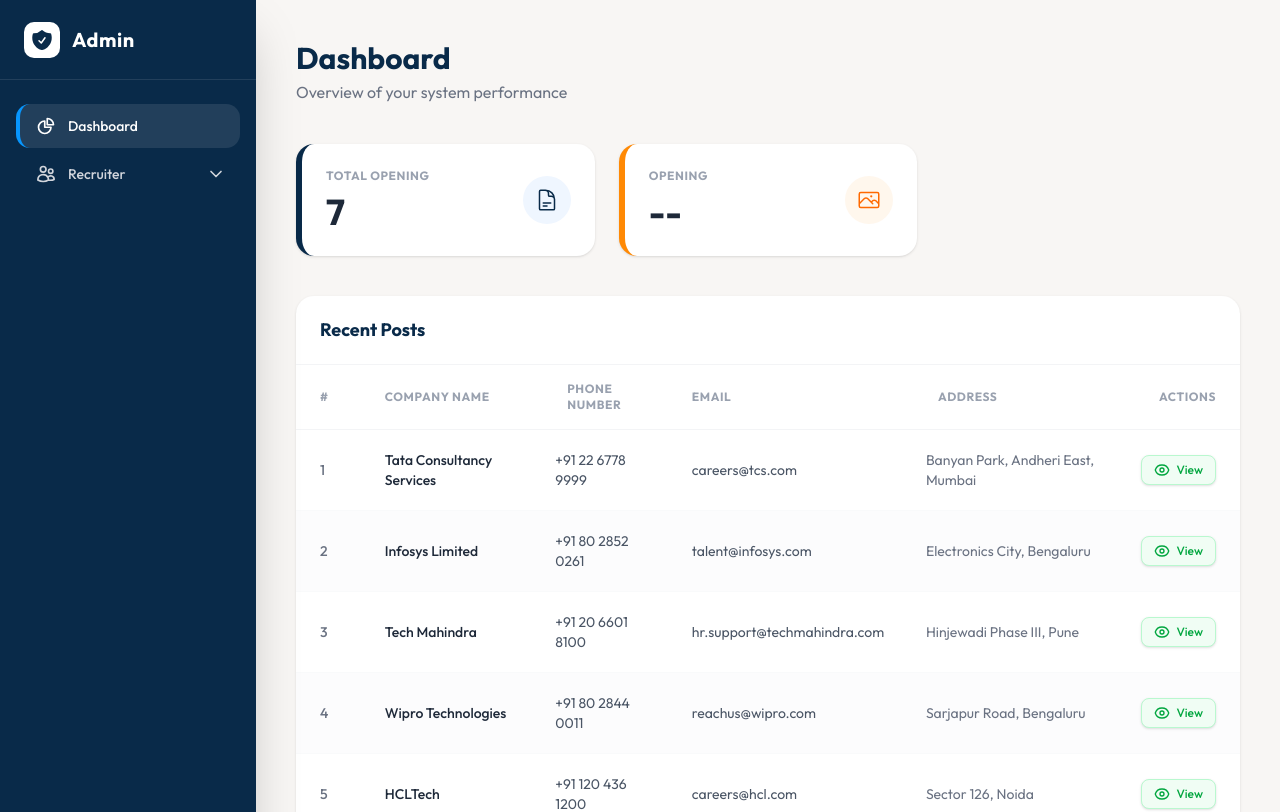
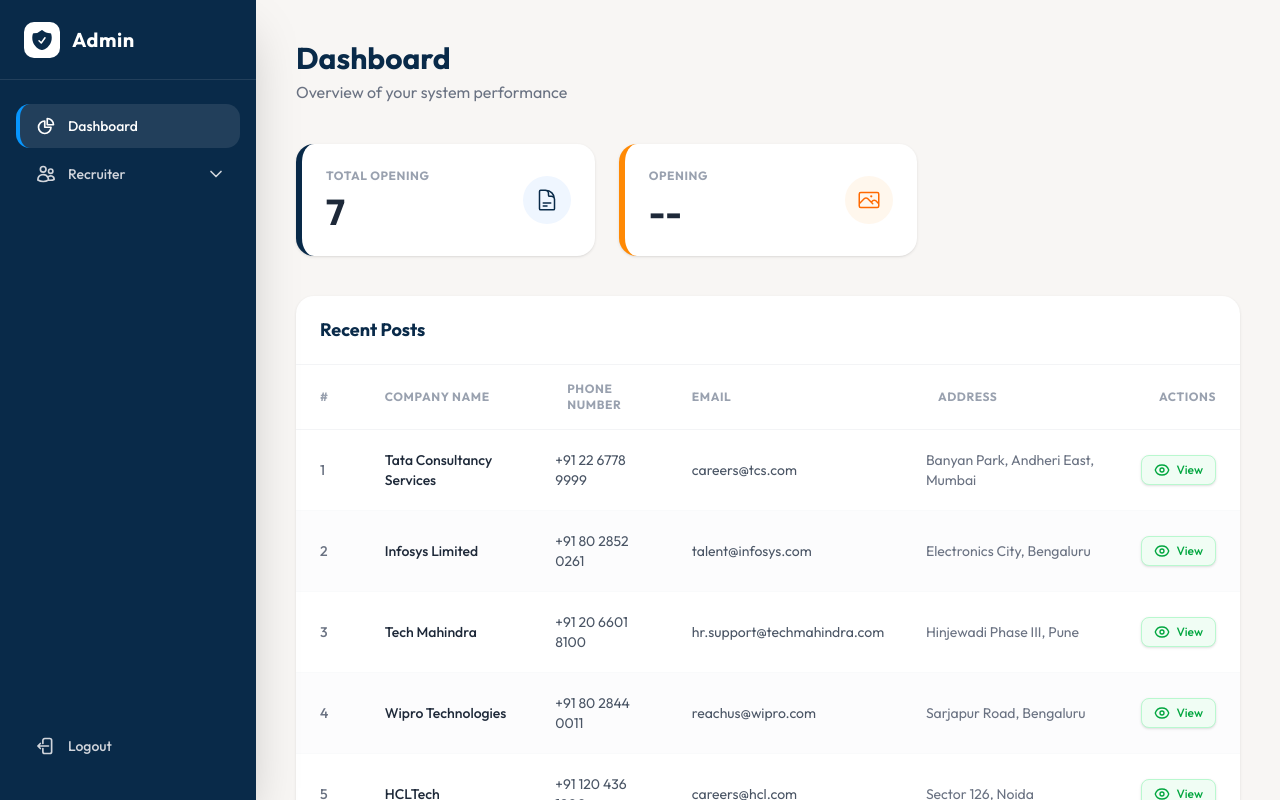
Before and after one commit to BluediamondPVT/crm-Trivesa-NextJs, a Next.js app: page /dashboard/admin in a window 1280 px wide. Shown: the top 812 px of the page. Built offline with nearby package versions, Linux system fonts and the light colour scheme; sample sign-in values are in the browser's storage.

Commit message:
update sidebar height enhance user modal

```diff
--- a/src/app/dashboard/admin/page.js
+++ b/src/app/dashboard/admin/page.js
@@ -188,7 +188,9 @@
   ];
 
 return (
-    <div className="flex min-h-screen bg-[#f8f6f4]">
+    // THE FIX: Changed 'min-h-screen' to 'h-screen w-full overflow-hidden'
+    // Yeh poore page ko screen ke barabar lock kar dega.
+    <div className="flex h-screen w-full overflow-hidden bg-[#f8f6f4]">
 
       {/* Sidebar Component */}
       <Sidebar
@@ -198,6 +200,7 @@
       />
 
       {/* Main Content Area */}
+      {/* overflow-hidden yahan ensure karta hai ki main layout break na ho */}
       <main className="flex-1 flex flex-col min-w-0 overflow-hidden">
 
         {/* Mobile Header (Only visible on small screens) */}
@@ -211,10 +214,10 @@
             </button>
             <span className="text-lg font-bold text-[#092a49]">Trivesa CRM</span>
           </div>
-          {/* Optional: Add a user avatar or mini-menu here later if needed */}
         </header>
 
-        {/* Scrollable Content */}
+        {/* THE SCROLLABLE AREA */}
+        {/* flex-1 aur overflow-y-auto ki wajah se ab SIRF yeh hissa scroll hoga, sidebar nahi! */}
         <div className="flex-1 overflow-y-auto">
           <div className="max-w-6xl mx-auto p-4 sm:p-8 md:p-10">
 
@@ -224,10 +227,9 @@
                 <h1 className="text-3xl font-bold text-[#092a49]">Dashboard</h1>
                 <p className="text-gray-500 mt-1">Overview of your system performance</p>
               </div>
-
             </div>
 
-            {/* Metric Cards matching the image */}
+            {/* Metric Cards */}
             <div className="grid grid-cols-1 md:grid-cols-2 lg:grid-cols-3 gap-6 mb-10">
               {/* Card 1 */}
               <div className="bg-white rounded-2xl shadow-sm border-l-[6px] border-[#092a49] p-6 flex justify-between items-center">
@@ -252,8 +254,8 @@
               </div>
             </div>
 
-            {/* Recent Posts Table matching the image */}
-            <div className="bg-white rounded-2xl shadow-sm overflow-hidden">
+            {/* Recent Posts Table */}
+            <div className="bg-white rounded-2xl shadow-sm overflow-hidden mb-10">
               <div className="px-6 py-5 border-b border-gray-100">
                 <h3 className="text-lg font-bold text-[#092a49]">Recent Posts</h3>
               </div>
@@ -274,23 +276,16 @@
                     {recentPosts.map((post, index) => (
                       <tr
                         key={post.id}
-        /* - even:bg-gray-50/50: Adds a subtle tint to every second row
-           - hover:bg-[#e6f4ff]: Changes color to a light version of your brand blue on hover
-           - transition-colors: Makes the hover effect smooth
-        */
                         className="border-b border-gray-50 even:bg-gray-50/50 hover:bg-[#e6f4ff] transition-colors duration-200 group"
                       >
                         <td className="px-6 py-5 text-gray-500 font-medium">
                           {index + 1}
                         </td>
-
                         <td className="px-6 py-5 font-medium text-gray-800">{post.companyName}</td>
                         <td className="px-3 py-5 text-gray-600">{post.phone}</td>
                         <td className="px-6 py-5 text-gray-600">{post.email}</td>
                         <td className="px-3 py-5 text-gray-500">{post.address}</td>
-
                         <td className="px-6 py-5 text-right space-x-2 whitespace-nowrap">
-          {/* View Button */}
                           <button className="inline-flex items-center gap-1.5 px-3 py-1.5 text-green-600 bg-green-50 group-hover:bg-white rounded-md font-medium text-xs transition-all border border-green-200 shadow-sm">
                             <svg xmlns="http://www.w3.org/2000/svg" fill="none" viewBox="0 0 24 24" strokeWidth={2} stroke="currentColor" className="w-4 h-4">
                               <path strokeLinecap="round" strokeLinejoin="round" d="M2.036 12.322a1.012 1.012 0 0 1 0-.639C3.423 7.51 7.36 4.5 12 4.5c4.638 0 8.573 3.007 9.963 7.178.07.207.07.431 0 .639C20.577 16.49 16.64 19.5 12 19.5c-4.638 0-8.573-3.007-9.963-7.178Z" />
@@ -298,14 +293,6 @@
                             </svg>
                             <span className="hidden sm:inline">View</span>
                           </button>
-
-          {/* Manage Button */}
-          {/* <button className="inline-flex items-center gap-1.5 px-3 py-1.5 text-blue-600 bg-blue-50 group-hover:bg-white rounded-md font-medium text-xs transition-all border border-blue-200 shadow-sm">
-            <svg xmlns="http://www.w3.org/2000/svg" fill="none" viewBox="0 0 24 24" strokeWidth={2} stroke="currentColor" className="w-4 h-4">
-              <path strokeLinecap="round" strokeLinejoin="round" d="m16.862 4.487 1.687-1.688a1.875 1.875 0 1 1 2.652 2.652L10.582 16.07a4.5 4.5 0 0 1-1.897 1.13L6 18l.8-2.685a4.5 4.5 0 0 1 1.13-1.897l8.932-8.931Zm0 0L19.5 7.125M18 14v4.75A2.25 2.25 0 0 1 15.75 21H5.25A2.25 2.25 0 0 1 3 18.75V8.25A2.25 2.25 0 0 1 5.25 6H10" />
-            </svg>
-            <span className="hidden sm:inline">Manage</span>
-          </button> */}
                         </td>
                       </tr>
                     ))}
--- a/src/components/Sidebar.js
+++ b/src/components/Sidebar.js
@@ -46,13 +46,14 @@
       </AnimatePresence>
 
       <motion.aside
-        className="fixed inset-y-0 left-0 z-50 w-64 bg-[#092a49] text-white flex flex-col shadow-2xl md:relative md:!transform-none md:!opacity-100"
+        // ADDED: h-screen to strictly enforce 100vh height
+        className="fixed inset-y-0 left-0 z-50 w-64 h-screen bg-[#092a49] text-white flex flex-col shadow-2xl md:relative md:!transform-none md:!opacity-100"
         variants={sidebarVariants}
         initial="hidden"
         animate={isSidebarOpen ? 'visible' : 'hidden'}
       >
         {/* Logo Section */}
-        <div className="h-20 flex items-center justify-between px-6 border-b border-white/10">
+        <div className="h-20 flex items-center justify-between px-6 border-b border-white/10 shrink-0">
           <div className="flex items-center">
             <div className="bg-white text-[#092a49] p-1.5 rounded-lg mr-3">
               <svg xmlns="http://www.w3.org/2000/svg" viewBox="0 0 24 24" fill="currentColor" className="w-6 h-6">
@@ -66,8 +67,8 @@
           </button>
         </div>
 
-        {/* Navigation */}
-        <nav className="flex-1 px-4 py-6 space-y-1">
+        {/* Navigation - Added overflow-y-auto so the menu scrolls if it gets too long, keeping the height intact */}
+        <nav className="flex-1 px-4 py-6 space-y-1 overflow-y-auto">
           {/* Dashboard Item */}
           <motion.a
             href="#"
@@ -117,7 +118,7 @@
                     <motion.a
                       key={idx}
                       href="#"
-                      className="flex items-center gap-3 px-6 py-2 text-s font-medium text-gray-400 hover:text-white hover:bg-white/5 rounded-r-lg transition-all"
+                      className="flex items-center gap-3 px-6 py-2 text-sm font-medium text-gray-400 hover:text-white hover:bg-white/5 rounded-r-lg transition-all"
                       whileHover={{ x: 5 }}
                     >
                       <span className={`w-1.5 h-1.5 rounded-full ${sub.color}`} />
@@ -131,7 +132,7 @@
         </nav>
 
         {/* Logout Section */}
-        <div className="p-4 mb-4">
+        <div className="p-4 mb-4 shrink-0">
           <button
             onClick={handleLogout}
             className="w-full flex items-center gap-3 text-gray-300 hover:bg-red-500/10 hover:text-red-400 px-4 py-3 rounded-xl transition-all border-l-4 border-transparent"
--- a/src/models/User.js
+++ b/src/models/User.js
@@ -1,5 +1,5 @@
-const mongoose = require('mongoose');
-const bcrypt = require('bcryptjs');
+import mongoose from 'mongoose';
+import bcrypt from 'bcryptjs';
 
 const UserSchema = new mongoose.Schema(
   {
@@ -37,9 +37,6 @@
   { timestamps: true }
 );
 
-// Index for email lookups
-// UserSchema.index({ email: 1 });
-
 // Pre-save middleware to hash password if modified
 UserSchema.pre('save', async function (next) {
   if (!this.isModified('password')) {
@@ -60,4 +57,11 @@
   return await bcrypt.compare(enteredPassword, this.password);
 };
 
-module.exports = mongoose.model('User', UserSchema);
+// ==========================================
+// THE FIX FOR NEXT.JS SERVERLESS:
+// Yeh check karega ki agar 'User' model pehle se bana hua hai,
+// toh purana use karo, warna naya banao.
+// ==========================================
+const User = mongoose.models.User || mongoose.model('User', UserSchema);
+
+export default User;
```
Lines whose indentation alone changed are shown as unchanged.
